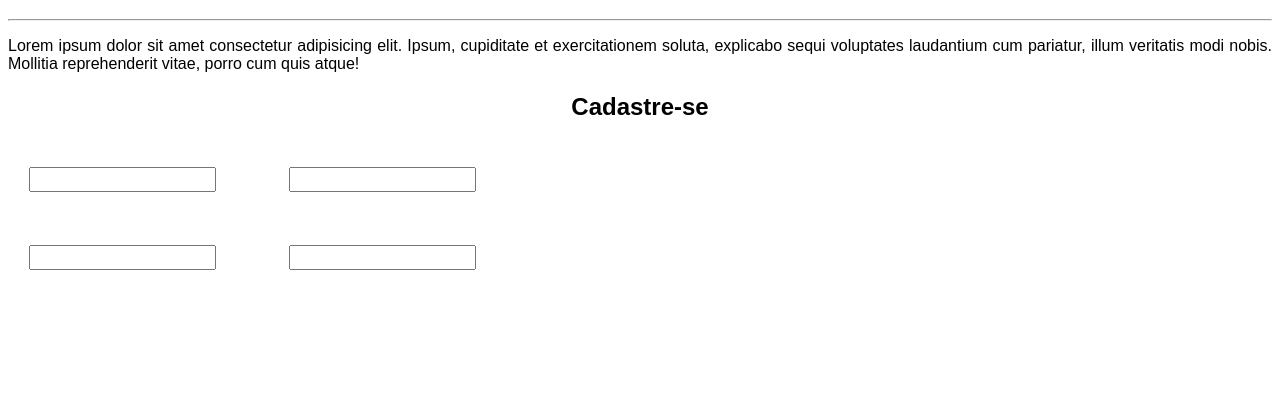
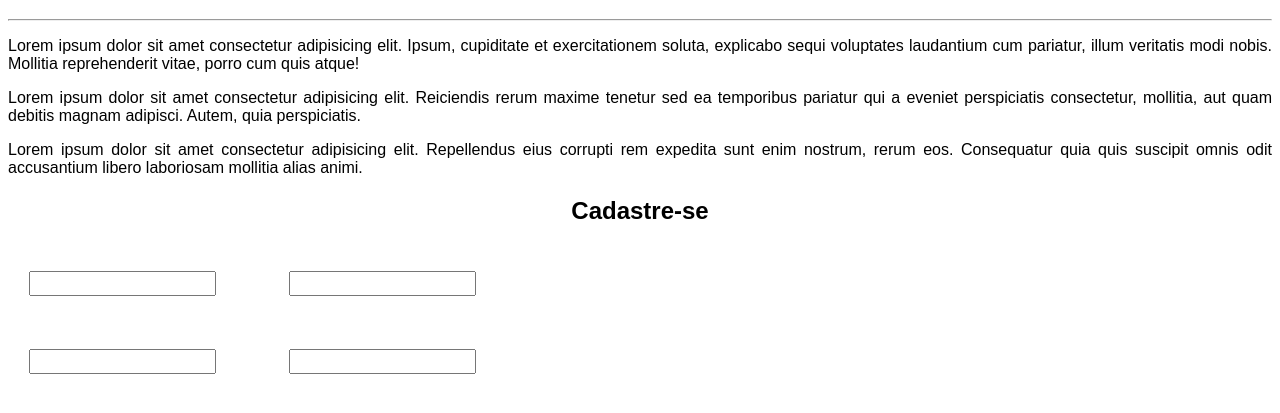
Before and after one commit to DenilsonNovais/Estudando-github, a plain HTML site: page Site_Exemplo/index.html in a window 1280 px wide. Shown: the part 61-474 px from the top of the page. Drawn offline with Linux system fonts and the light colour scheme.

Commit message:
Adicionei dois textos

```diff
--- a/Site_Exemplo/index.html
+++ b/Site_Exemplo/index.html
@@ -60,6 +60,8 @@
     <h1>Bem vindo ao meu site</h1>
     <hr>
     <p>Lorem ipsum dolor sit amet consectetur adipisicing elit. Ipsum, cupiditate et exercitationem soluta, explicabo sequi voluptates laudantium cum pariatur, illum veritatis modi nobis. Mollitia reprehenderit vitae, porro cum quis atque!</p>
+    <p>Lorem ipsum dolor sit amet consectetur adipisicing elit. Reiciendis rerum maxime tenetur sed ea temporibus pariatur qui a eveniet perspiciatis consectetur, mollitia, aut quam debitis magnam adipisci. Autem, quia perspiciatis.</p>
+    <p>Lorem ipsum dolor sit amet consectetur adipisicing elit. Repellendus eius corrupti rem expedita sunt enim nostrum, rerum eos. Consequatur quia quis suscipit omnis odit accusantium libero laboriosam mollitia alias animi.</p>
 
     <h2>Cadastre-se</h2>
 
```
